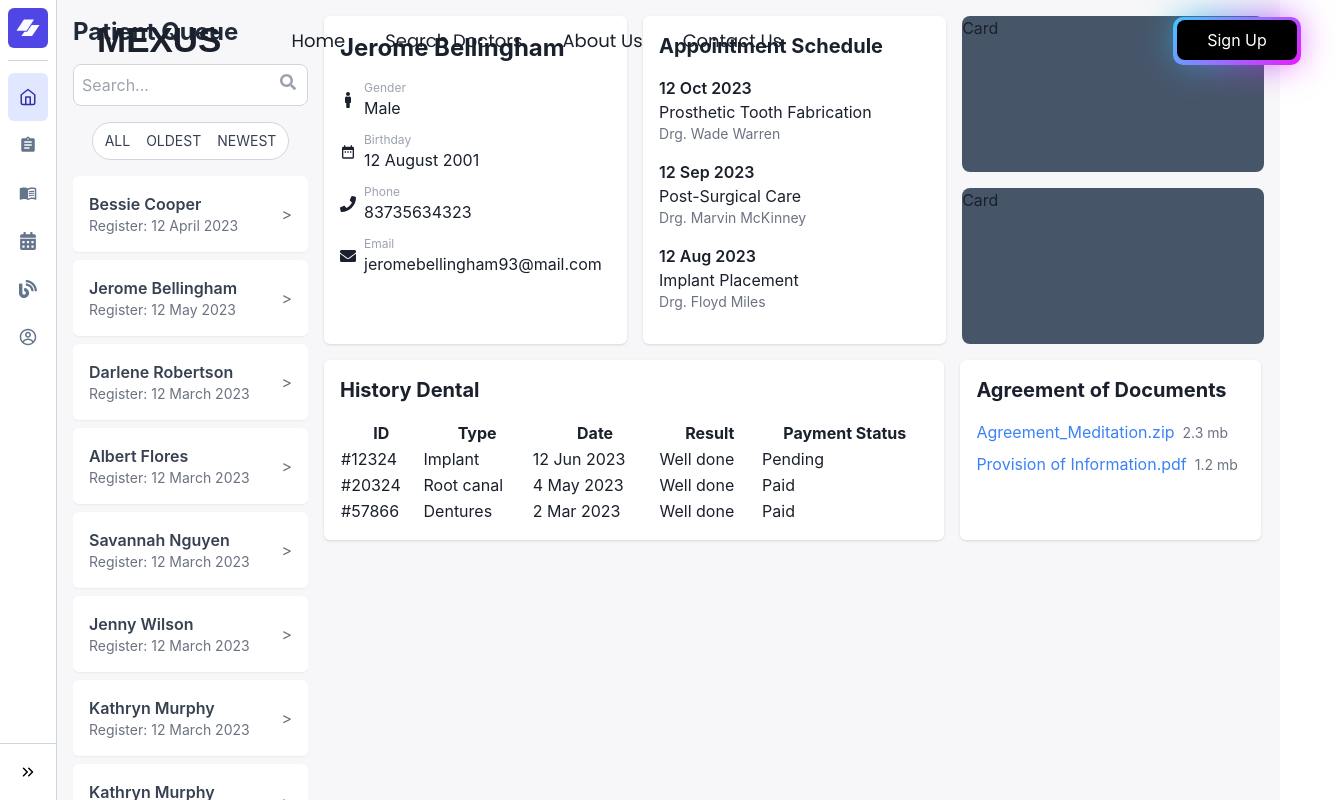
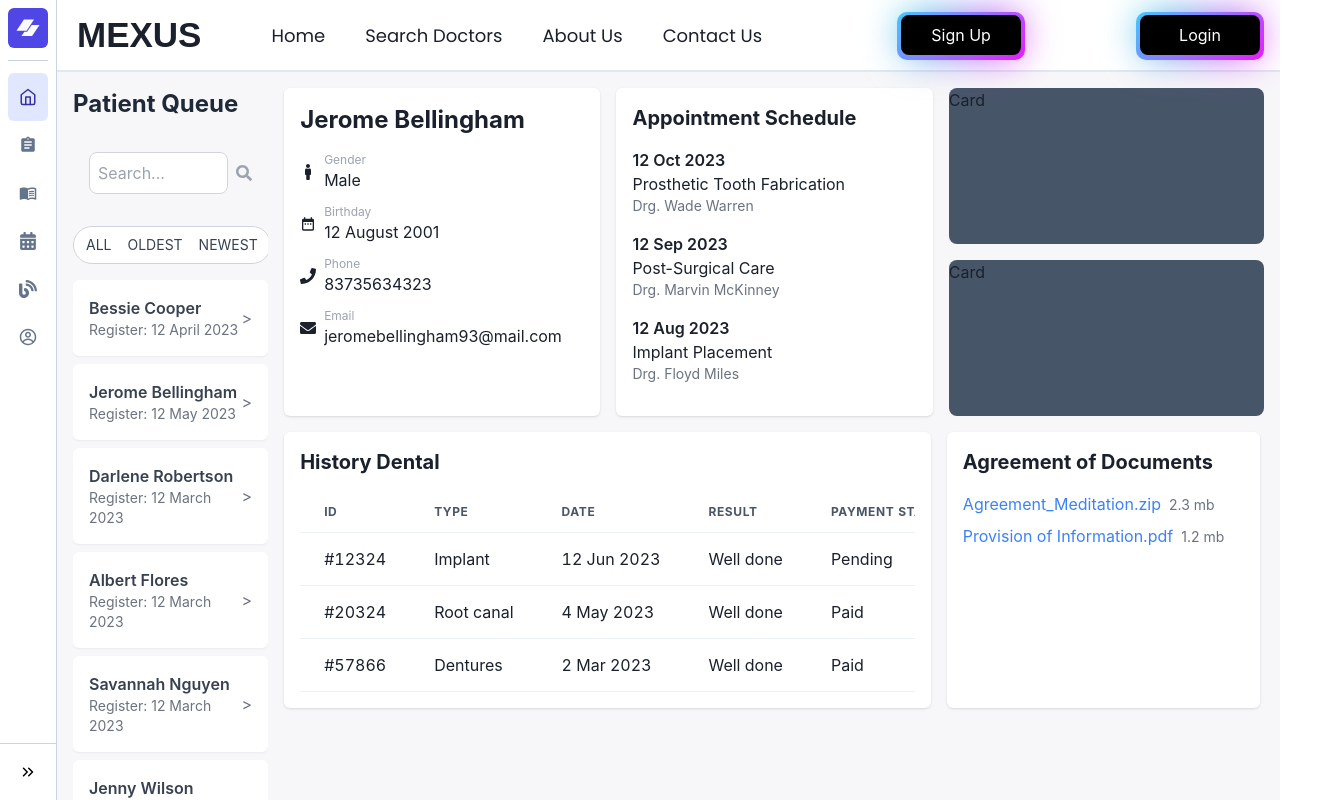
Before and after one commit to Git1Gud/Mexus, a React (Vite) app in the folder Frontend/: page /home/appointment in a window 1280 px wide. Shown: the whole page, 1337 px wide, since content can reach past the window. Built offline with nearby package versions, Linux system fonts and the light colour scheme; a web font is replaced by a local one.

Commit message:
Doctor dashBoard added

```diff
--- a/Frontend/src/components/HomeNavbar/HomeNavbar.css
+++ b/Frontend/src/components/HomeNavbar/HomeNavbar.css
@@ -2,7 +2,7 @@
 
 .navbar{
     width: 100%;
-    height : 80px;
+    height : 72px;
     display: flex;
     justify-content: center;
     align-items: center;
--- a/Frontend/src/components/HomeNavbar/HomeNavbar.jsx
+++ b/Frontend/src/components/HomeNavbar/HomeNavbar.jsx
@@ -2,6 +2,7 @@
 import React, { useState } from "react";
 import "./HomeNavbar.css";
 import { NavLink } from "react-router-dom";
+import { useToast } from "@chakra-ui/react";
 // import admin from '../../assets/avatar-icon.png'
 
 const HomeNavbar = () => {
@@ -12,8 +13,27 @@ const HomeNavbar = () => {
     document.body.style.overflow = isOpen ? "auto" : "hidden";
   };
 
+  const user=JSON.parse(localStorage.getItem('user'))
+  const token = localStorage.getItem('token');
+
+  console.log(token)
+
+
+  const handleLogout = async () => {
+    localStorage.removeItem('token');
+    localStorage.removeItem('user');
+    localStorage.removeItem('student-courses');
+    toast({
+      title: "Logged Out ",
+      status: "success",
+      duration: 9000,
+      isClosable: true,
+    });
+    navigate('/login');
+  };
+
   return (
-    <nav className="navbar z-50 absolute !bg-transparent">
+    <nav className="navbar z-50 border-b-2 !bg-transparent">
       <div className="navCon">
         <div className="Navlogo anta-regular">MEXUS</div>
 
@@ -45,11 +65,23 @@ const HomeNavbar = () => {
           <img src="" alt="" />
         </NavLink> */}
 
-        <div className="btns">
+        {token?<div className="btns" onClick={handleLogout}>
+          <NavLink to="/" className="btn">
+            LogOut
+          </NavLink>
+        </div>:
+        <>
+          <div className="btns">
           <NavLink to="/register" className="btn">
             Sign Up
           </NavLink>
-        </div>
+          </div>
+          <div className="btns">
+          <NavLink to="/login" className="btn">
+            Login
+          </NavLink>
+          </div>
+        </>}
 
         <div
           className={`hamburger ${isOpen ? "open" : ""}`}
--- a/Frontend/src/pages/Doctor/Appointment/AppRight/AppHistory.jsx
+++ b/Frontend/src/pages/Doctor/Appointment/AppRight/AppHistory.jsx
@@ -1,14 +1,44 @@
+import {
+  Table,
+  Thead,
+  Tbody,
+  Tfoot,
+  Tr,
+  Th,
+  Td,
+  TableCaption,
+  TableContainer,
+} from '@chakra-ui/react'
+
 const treatments = [
-    { id: '#12324', type: 'Implant', date: '12 Jun 2023', result: 'Well done', payment: 'Pending' },
-    { id: '#20324', type: 'Root canal', date: '4 May 2023', result: 'Well done', payment: 'Paid' },
-    { id: '#57866', type: 'Dentures', date: '2 Mar 2023', result: 'Well done', payment: 'Paid' },
+  {
+    id: "#12324",
+    type: "Implant",
+    date: "12 Jun 2023",
+    result: "Well done",
+    payment: "Pending",
+  },
+  {
+    id: "#20324",
+    type: "Root canal",
+    date: "4 May 2023",
+    result: "Well done",
+    payment: "Paid",
+  },
+  {
+    id: "#57866",
+    type: "Dentures",
+    date: "2 Mar 2023",
+    result: "Well done",
+    payment: "Paid",
+  },
 ];
 
 const AppHistory = () => {
   return (
     <div className="w-[66%] p-4 bg-white shadow rounded-md">
       <h2 className="text-xl font-bold mb-4">History Dental</h2>
-        <table className="w-full table-auto">
+      {/* <table className="w-full table-auto">
           <thead>
             <tr>
               <th>ID</th>
@@ -29,7 +59,32 @@ const treatments = [
               </tr>
             ))}
           </tbody>
-        </table>
+        </table> */}
+      <TableContainer>
+        <Table variant="simple">
+          {/* <TableCaption>Imperial to metric conversion factors</TableCaption> */}
+          <Thead>
+            <Tr>
+              <Th>ID</Th>
+              <Th>Type</Th>
+              <Th>Date</Th>
+              <Th>Result</Th>
+              <Th>Payment Status</Th>
+            </Tr>
+          </Thead>
+          <Tbody>
+          {treatments.map((treatment) => (
+              <Tr key={treatment.id}>
+                <Td>{treatment.id}</Td>
+                <Td>{treatment.type}</Td>
+                <Td>{treatment.date}</Td>
+                <Td>{treatment.result}</Td>
+                <Td>{treatment.payment}</Td>
+              </Tr>
+            ))}
+          </Tbody>
+        </Table>
+      </TableContainer>
     </div>
   );
 };
--- a/Frontend/src/pages/Doctor/Appointment/AppRight/PatientInfo.jsx
+++ b/Frontend/src/pages/Doctor/Appointment/AppRight/PatientInfo.jsx
@@ -5,8 +5,8 @@ const PatientInfo = () => {
   return (
     <div className="w-1/3 col-span-2 p-4 bg-white shadow rounded-md">
       <h2 className="text-2xl font-bold mb-4">Jerome Bellingham</h2>
-      <div>
-        {/* Gender */}
+      <div className="flex justify-center items-center">
+        <div className="w-full h-full">
           <div className="flex items-center mb-3">
             <FaMale className="mr-2" />
             <div>
@@ -43,6 +43,7 @@ const PatientInfo = () => {
           </div>
         </div>
       </div>
+    </div>
   );
 };
 
--- a/Frontend/src/pages/Doctor/Appointment/AppSideBar.jsx
+++ b/Frontend/src/pages/Doctor/Appointment/AppSideBar.jsx
@@ -38,7 +38,7 @@ const AppSidebar = () => {
     <div className="rounded-lg w-1/4 h-screen overflow-y-auto no-scrollbar ">
       {/* Header and Search */}
       <h2 className="text-2xl font-bold text-gray-800 mb-4">Patient Queue</h2>
-      <div className="relative mb-4">
+      <div className="relative mb-4 flex justify-center items-center p-4 gap-2">
         <input
           type="text"
           placeholder="Search..."
@@ -46,7 +46,7 @@ const AppSidebar = () => {
           onChange={(e) => setSearchTerm(e.target.value)}
           className="w-full p-2 border border-gray-300 rounded-lg focus:outline-none focus:ring-2 focus:ring-blue-400"
         />
-        <span className="absolute top-2.5 right-3 text-gray-400">
+        <span className="text-gray-400">
           <FaSearch />
         </span>
       </div>
```
Lines whose indentation alone changed are shown as unchanged.
